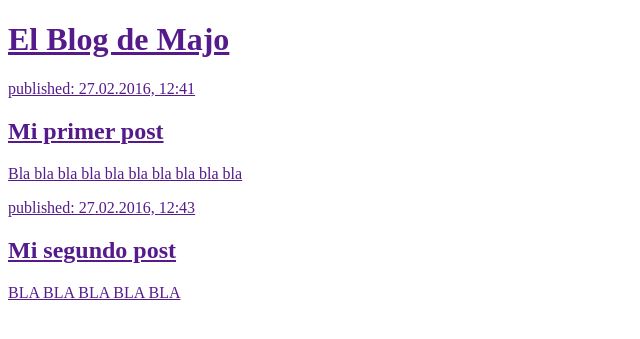
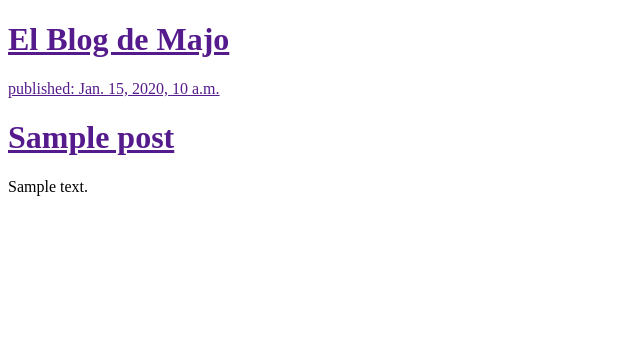
Before and after one commit to majopinha/my-first-blog, a Django app: template blog/templates/blog/post_list.html in a window 1280 px wide. Shown: the top 339 px of the page, without its empty margins (0-640 px from the left). Run offline with Django 3.2, Linux system fonts and the light colour scheme; the template is opened without the code that fills it: values that come from a table or form of the project are taken from there, others are empty; tables that the repository leaves empty hold one stand-in row (values such as "Sample post").

Commit message:
Modified templates to display posts from database

```diff
--- a/blog/templates/blog/post_list.html
+++ b/blog/templates/blog/post_list.html
@@ -7,17 +7,14 @@
 	<div>
 		<h1><a href="">El Blog de Majo</h1>
 	</div>
-	<div>
-		<p>published: 27.02.2016, 12:41</p>
-		<h2><a href="">Mi primer post</h2>
-		<p>Bla bla bla bla bla bla bla bla bla bla</p>
-	</div>
 
-	<div>
-		<p>published: 27.02.2016, 12:43</p>
-		<h2><a href="">Mi segundo post</h2>
-		<p>BLA BLA BLA BLA BLA</p>
-	</div>
+	  {% for post in posts %}
+	  <div>
+	  	<p>published: {{ post.published_date }}</p>
+	  	<h1><a href="">{{ post.title }}</a></h1>
+	  	<p>{{ post.text|linebreaks }}
+	  </div>
+    {% endfor %}
 
 </body>
 </html>
--- a/blog/views.py
+++ b/blog/views.py
@@ -1,4 +1,7 @@
 from django.shortcuts import render
+from django.utils import timezone
+from .models import Post
 
 def post_list(request):
-	return render (request, 'blog/post_list.html', {})
+	posts = Post.objects.filter(published_date__lte=timezone.now()).order_by('published_date')
+	return render (request, 'blog/post_list.html', {'posts': posts})
```
